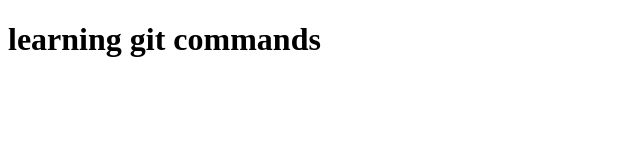
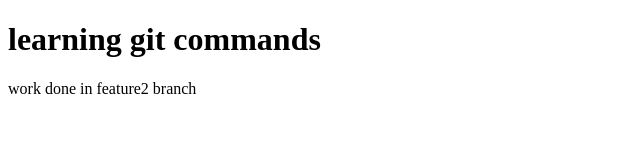
Before and after one commit to salunkeranish/another-one, a plain HTML site: page index.html in a window 1280 px wide. Shown: the whole page, without its empty margins (0-640 px from the left). Drawn offline with Linux system fonts and the light colour scheme.

Commit message:
added paragraph

```diff
--- a/index.html
+++ b/index.html
@@ -7,5 +7,6 @@
 </head>
 <body>
   <h1>learning git commands</h1>
+  <p>work done in feature2 branch</p>
 </body>
 </html>
```
